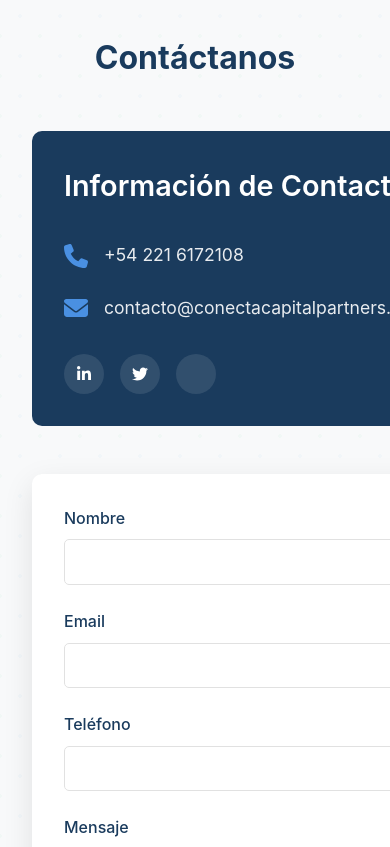
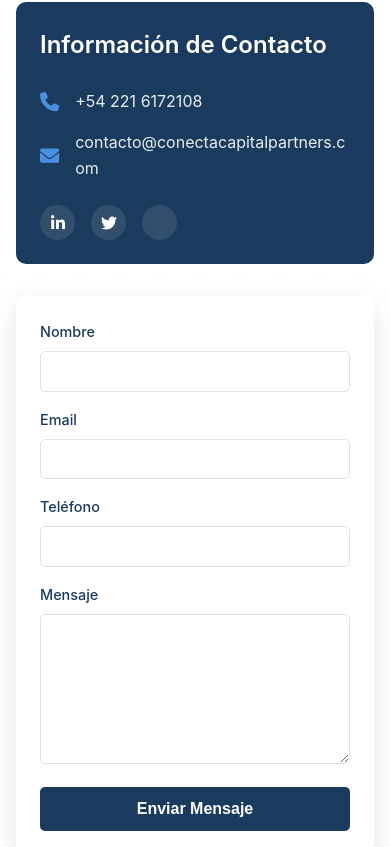
Before and after one commit to zAngel90/pera, a Vue app: page / in a window 390 px wide. Shown: the part 4797-5644 px from the top of the page. Built offline with nearby package versions, Linux system fonts and the light colour scheme.

Commit message:
Agrega función para validar formularios

```diff
--- a/src/components/ContactSection.vue
+++ b/src/components/ContactSection.vue
@@ -101,8 +101,8 @@
 }
 
 .contact {
-  padding: 100px 0;
-  background-color: #f8f9fa;
+  position: relative;
+  z-index: 1;
 }
 
 .container {
@@ -131,6 +131,7 @@
   padding: 3rem;
   border-radius: 10px;
   color: white;
+  height: fit-content;
 }
 
 .contact-info h3 {
@@ -154,12 +155,14 @@
 .info-item p {
   font-size: 1.1rem;
   color: rgba(255, 255, 255, 0.9);
+  word-break: break-word;
 }
 
 .social-links {
   display: flex;
   gap: 1rem;
   margin-top: 2rem;
+  flex-wrap: wrap;
 }
 
 .social-link {
@@ -239,25 +242,108 @@
   transform: translateY(-2px);
 }
 
-@media (max-width: 968px) {
+/* Tablet */
+@media (max-width: 1024px) {
   .contact-content {
     grid-template-columns: 1fr;
     gap: 3rem;
   }
+
+  .contact-info,
+  .contact-form {
+    max-width: 600px;
+    margin: 0 auto;
+    width: 100%;
+  }
 }
 
+/* Mobile */
 @media (max-width: 768px) {
-  .contact {
-    padding: 60px 0;
+  .contact-wrapper {
+    padding: 4rem 0;
+  }
+
+  .container {
+    padding: 0 1.5rem;
   }
 
   .section-title {
     font-size: 2rem;
+    margin-bottom: 2rem;
+  }
+
+  .contact-content {
+    gap: 2rem;
   }
 
   .contact-info,
   .contact-form {
     padding: 2rem;
   }
+
+  .contact-info h3 {
+    font-size: 1.5rem;
+    margin-bottom: 1.5rem;
+  }
+
+  .info-item {
+    margin-bottom: 1rem;
+  }
+
+  .info-item .icon {
+    font-size: 1.2rem;
+  }
+
+  .info-item p {
+    font-size: 1rem;
+  }
+
+  .social-links {
+    margin-top: 1.5rem;
+  }
+
+  .social-link {
+    width: 35px;
+    height: 35px;
+  }
+
+  .form-group {
+    margin-bottom: 1rem;
+  }
+
+  .form-group label {
+    font-size: 0.9rem;
+  }
+
+  .form-group input,
+  .form-group textarea {
+    padding: 0.7rem 0.9rem;
+    font-size: 0.9rem;
+  }
+
+  .submit-button {
+    padding: 0.8rem 1.5rem;
+    font-size: 1rem;
+  }
+}
+
+/* Small Mobile */
+@media (max-width: 480px) {
+  .contact-wrapper {
+    padding: 3rem 0;
+  }
+
+  .container {
+    padding: 0 1rem;
+  }
+
+  .contact-info,
+  .contact-form {
+    padding: 1.5rem;
+  }
+
+  .section-title {
+    font-size: 1.8rem;
+  }
 }
 </style>
```
